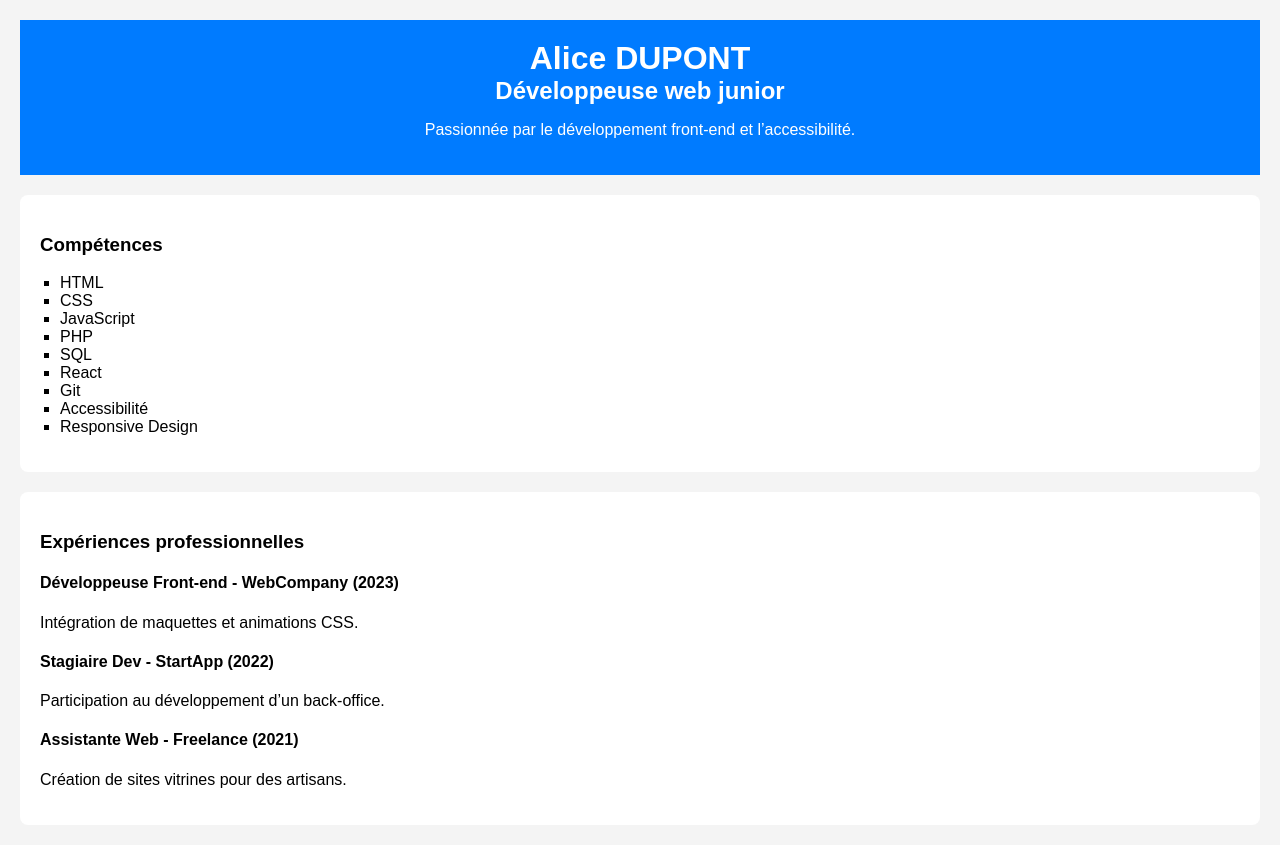
After one commit to azdine-mhomamadi-nws/azdine-mhomamadi-nws, a PHP site: page /prof.php in a window 1280 px wide. The commit adds this page. Run offline with PHP 8.4, Linux system fonts and the light colour scheme.

Commit message:
debut ds

```diff
--- /dev/null
+++ b/prof.php
@@ -0,0 +1,76 @@
+<?php
+$nom = "Dupont";
+$prenom = "Alice";
+$titre = "Développeuse web junior";
+$presentation = "Passionnée par le développement front-end et l’accessibilité.";
+
+$competences = [
+    "HTML",
+    "CSS",
+    "JavaScript",
+    "PHP",
+    "SQL",
+    "React",
+    "Git",
+    "Accessibilité",
+    "Responsive Design"
+];
+
+$experiences = [
+    [
+        "poste" => "Développeuse Front-end",
+        "entreprise" => "WebCompany",
+        "annee" => "2023",
+        "description" => "Intégration de maquettes et animations CSS."
+    ],
+    [
+        "poste" => "Stagiaire Dev",
+        "entreprise" => "StartApp",
+        "annee" => "2022",
+        "description" => "Participation au développement d’un back-office."
+    ],
+    [
+        "poste" => "Assistante Web",
+        "entreprise" => "Freelance",
+        "annee" => "2021",
+        "description" => "Création de sites vitrines pour des artisans."
+    ]
+];
+?>
+<!DOCTYPE html>
+<html lang="fr">
+
+<head>
+    <meta charset="UTF-8">
+    <title>CV de <?php echo $prenom . " " . $nom; ?></title>
+    <link rel="stylesheet" href="style.prof.css">
+</head>
+
+<body>
+    <header>
+        <h1><?php echo $prenom . " " . strtoupper($nom); ?></h1>
+        <h2><?php echo $titre; ?></h2>
+        <p><?php echo $presentation; ?></p>
+    </header>
+
+    <section>
+        <h3>Compétences</h3>
+        <ul>
+            <?php foreach ($competences as $competence): ?>
+                <li><?php echo $competence; ?></li>
+            <?php endforeach; ?>
+        </ul>
+    </section>
+
+    <section>
+        <h3>Expériences professionnelles</h3>
+        <?php foreach ($experiences as $exp): ?>
+            <div class="experience">
+                <h4><?php echo $exp['poste']; ?> - <?php echo $exp['entreprise']; ?> (<?php echo $exp['annee']; ?>)</h4>
+                <p><?php echo $exp['description']; ?></p>
+            </div>
+        <?php endforeach; ?>
+    </section>
+</body>
+
+</html>
--- /dev/null
+++ b/style.prof.css
@@ -0,0 +1,33 @@
+body {
+    font-family: Arial, sans-serif;
+    background: #f4f4f4;
+    margin: 0;
+    padding: 20px;
+}
+
+header {
+    background: #007BFF;
+    color: white;
+    padding: 20px;
+    text-align: center;
+}
+
+h1, h2 {
+    margin: 0;
+}
+
+section {
+    background: white;
+    padding: 20px;
+    margin-top: 20px;
+    border-radius: 8px;
+}
+
+.experience {
+    margin-bottom: 15px;
+}
+
+ul {
+    list-style: square;
+    padding-left: 20px;
+}
```
Also changed, not shown: devoir/cv.php (renamed from cv.php, +25 -6 lines), devoir/skillsadd.php (added).
